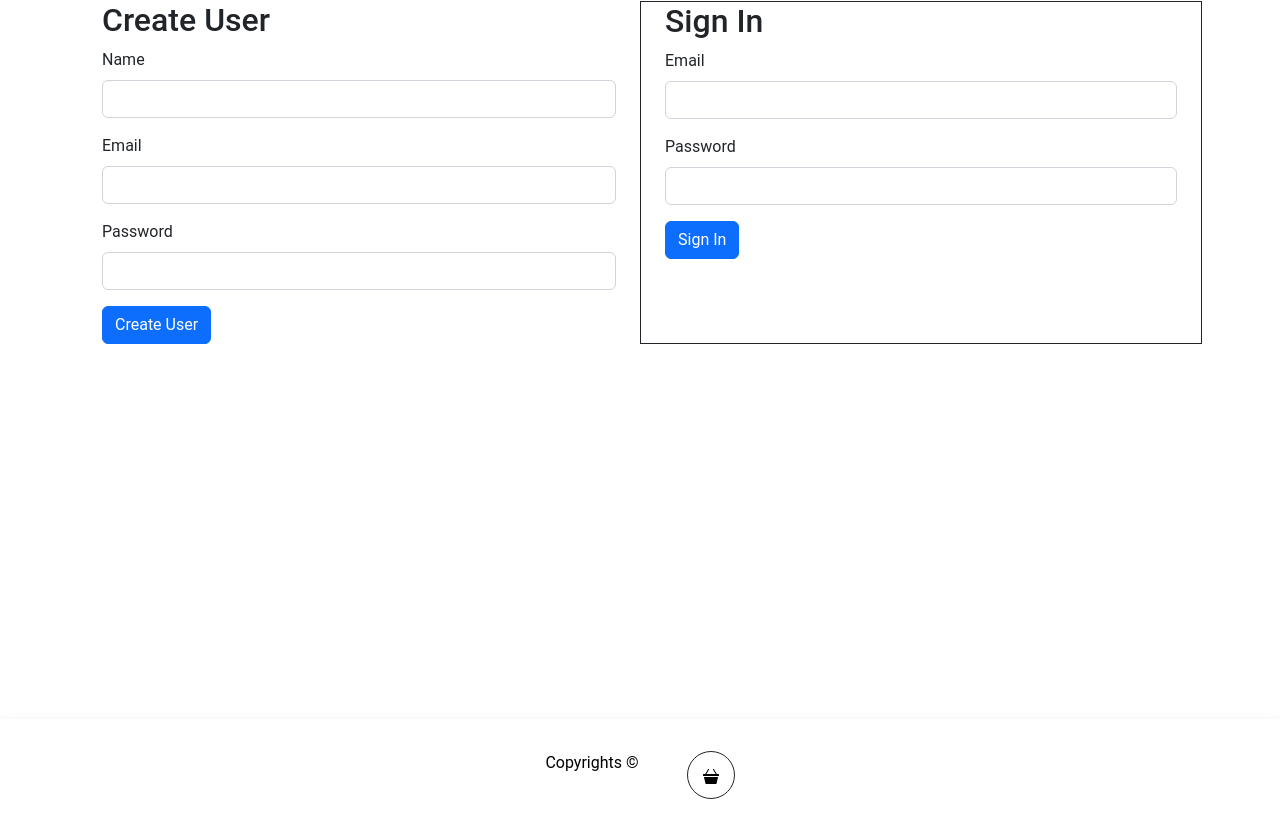
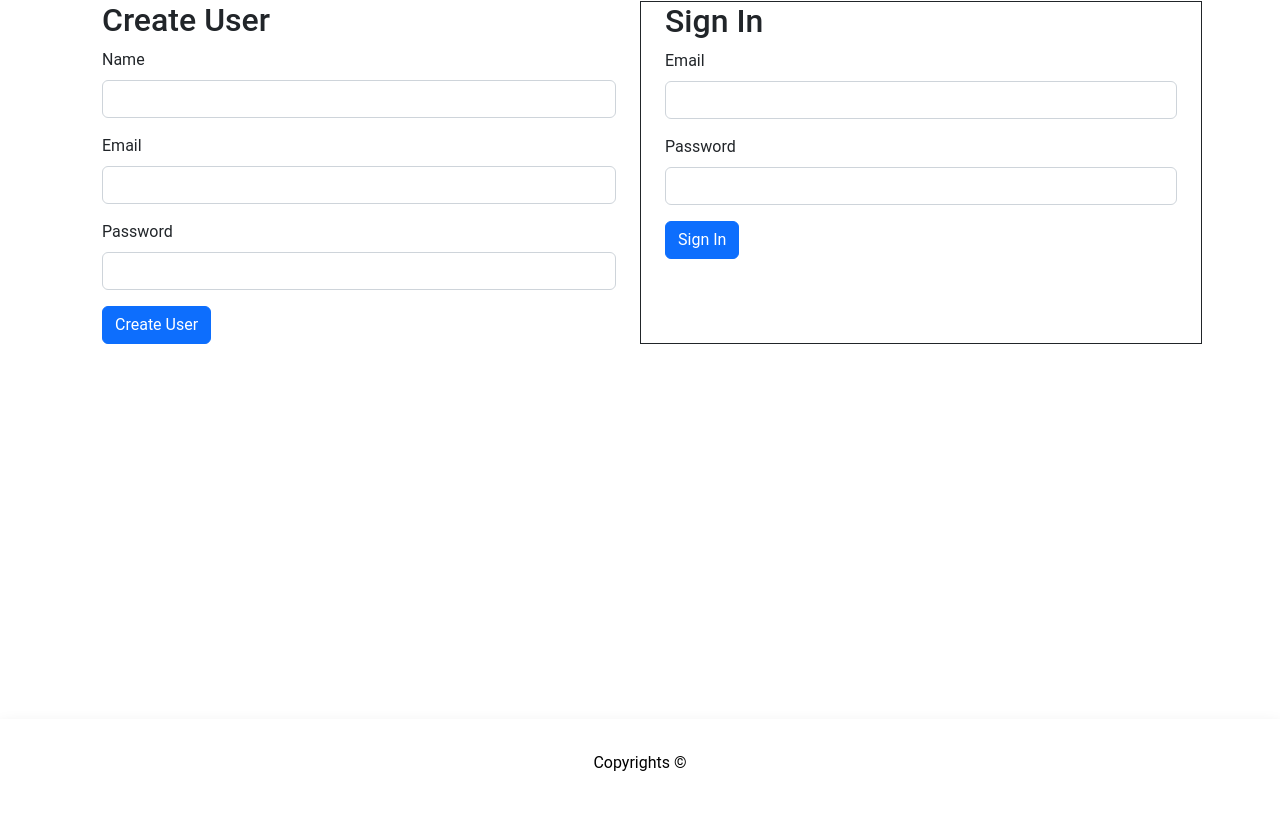
Before and after one commit to Knightrider85/slutprojekt8-main, a React (Vite) app in the folder client/: page /users in a window 1280 px wide. Shown: the part 193-1024 px from the top of the page. After the commit the page ends 1000 px from the top, so only its background shows below. Built offline with nearby package versions, Linux system fonts and the light colour scheme.

Commit message:
removed footerCart

```diff
--- a/client/src/components/Navbar.tsx
+++ b/client/src/components/Navbar.tsx
@@ -24,7 +24,6 @@ export function Navbar() {
               FAQ
             </StyledNavLink>
           </Nav>
-
           <LoginButton />
           <Link data-cy="user-link" to="/users" as={NavLink}>
             <UserButton />
--- a/client/src/components/footer/Footer.tsx
+++ b/client/src/components/footer/Footer.tsx
@@ -1,17 +1,18 @@
-import { CartLink } from "../CartLink";
 import "../footer/footer.css";
 
 export function Footer() {
   return (
     <footer>
-      <div className="footer" style={{
-            display: "flex",
-            flexDirection: "row",
-            justifyContent: "center",
-            padding: "2rem",
-          }}>
+      <div
+        className="footer"
+        style={{
+          display: "flex",
+          flexDirection: "row",
+          justifyContent: "center",
+          padding: "2rem",
+        }}
+      >
         Copyrights &#169;
-        <CartLink ></CartLink>
       </div>
     </footer>
   );
```
